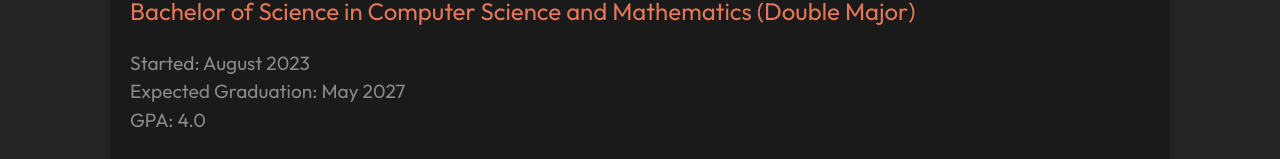
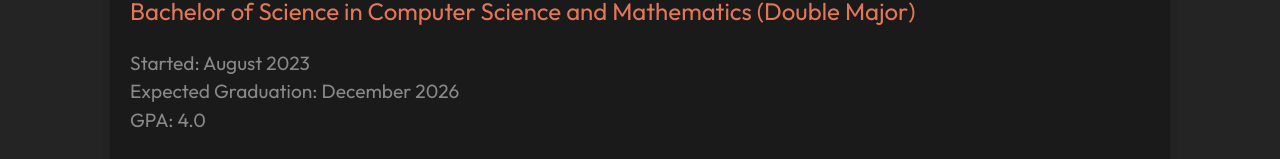
Before and after one commit to aluthra23/personal-website, a React (Vite) app: page /personal-website/education in a window 1280 px wide. Shown: the part 289-448 px from the top of the page. Built offline with nearby package versions, Linux system fonts and the light colour scheme.

Commit message:
updated website

```diff
--- a/src/components/education/my_schools/Umd.jsx
+++ b/src/components/education/my_schools/Umd.jsx
@@ -17,7 +17,7 @@ const Umd = () => {
 
       <p className="education-subtitle">Bachelor of Science in Computer Science and Mathematics (Double Major)</p>
       <p className="education-second-subtitle">Started: August 2023</p>
-      <p className="education-second-subtitle">Expected Graduation: May 2027</p>
+      <p className="education-second-subtitle">Expected Graduation: December 2026</p>
       <p className="education-second-subtitle">GPA: 4.0</p>
 
 
--- a/src/components/home/Socials.jsx
+++ b/src/components/home/Socials.jsx
@@ -31,7 +31,7 @@ const Socials = () => {
         />
         <SocialCard
           icon={getImageUrl("resume.png")}
-          link="https://drive.google.com/file/d/1fQ-0nDH_fAaxCbJY7TPXPKbUlSw_Lro1/view?usp=sharing"
+          link="https://drive.google.com/file/d/1eNTMZ3iTYG53FBYhM2lP7B0_tw4nFSd2/view?usp=sharing"
           name="Resume"
         />
         {/* Add other social media platforms */}
```
